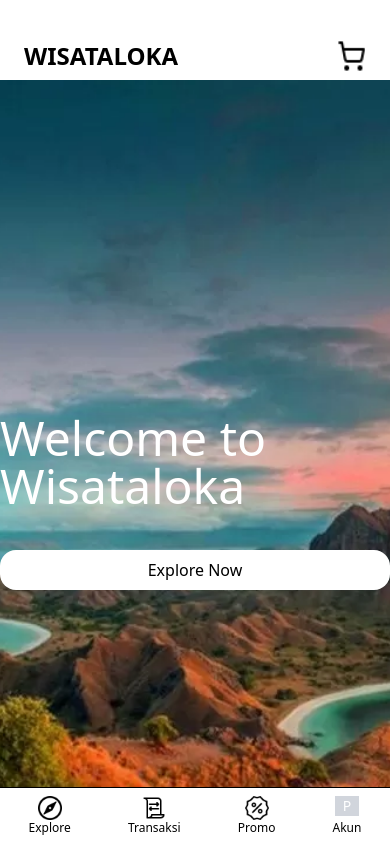
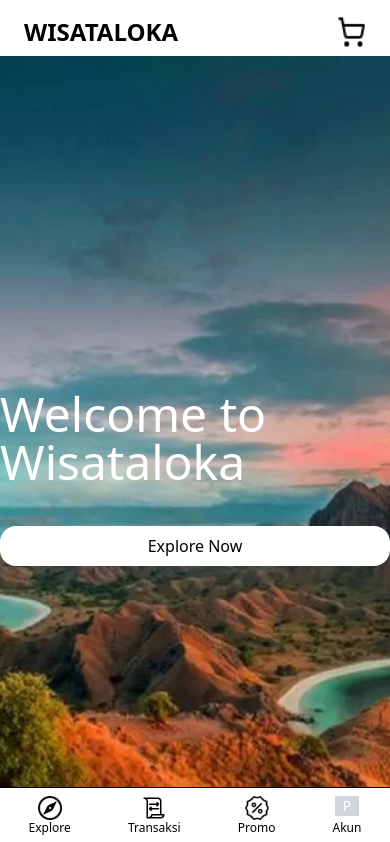
Before and after one commit to Ikwancfx7/wisataloka-travel-app, a React (Vite) app: page / in a window 390 px wide. Shown: the top 842 px of the page. Built offline with nearby package versions, Linux system fonts and the light colour scheme; no server answers.

Commit message:
update UI

```diff
--- a/src/api/ProfilePictureApi.jsx
+++ b/src/api/ProfilePictureApi.jsx
@@ -22,7 +22,7 @@ const ProfilePicture = () => {
               <img
                 src={user.profilePictureUrl}
                 alt="Profile"
-                className="w-full h-full object-cover rounded-full"
+                className="h-full object-cover rounded-full"
               />
             ) : (
               <div className="w-full h-full flex items-center justify-center bg-gray-300 text-sm text-white">
--- a/src/components/ActivitySearchCard.jsx
+++ b/src/components/ActivitySearchCard.jsx
@@ -3,7 +3,7 @@ const ActivitySearch = ({search, onSearchChange}) => {
         <div className="flex items-center justify-center w-full md:w-[300px]">
             <input
                 type="text"
-                placeholder="Cari aktivitas..."
+                placeholder="Search..."
                 value={search}
                 onChange={(e) => onSearchChange(e.target.value)}
                 className="w-full px-4 py-2 border rounded-lg shadow-sm focus:outline-none focus:ring-2 focus:ring-blue-500 bg-white"
--- a/src/components/CategoryFilter.jsx
+++ b/src/components/CategoryFilter.jsx
@@ -42,10 +42,10 @@ const CategoryFilter = ({ selectedCategory, onSelectCategory }) => {
   };
 
   return (
-    <div className="relative w-full md:w-[300px] hidden md:flex bg-white" ref={dropdownRef}>
+    <div className="relative w-full md:w-[300px] bg-white" ref={dropdownRef}>
       <input
         type="text"
-        placeholder="Cari kategori..."
+        placeholder="Search category..."
         value={searchTerm}
         onFocus={() => setShowDropdown(true)}
         onChange={(e) => {
@@ -55,11 +55,11 @@ const CategoryFilter = ({ selectedCategory, onSelectCategory }) => {
         className="w-full px-4 py-2 border rounded-lg shadow-sm focus:outline-none focus:ring-2 focus:ring-blue-500"
       />
       {showDropdown && (
-        <div className="absolute z-10 mt-1 w-full bg-white border rounded-lg shadow-md max-h-60 overflow-auto">
+        <div className="custom-scroll absolute z-10 mt-1 w-full bg-white border rounded-lg shadow-md max-h-60 overflow-auto">
           <button
             onClick={() => handleCategorySelect(null)}
-            className={`w-full text-left px-4 py-2 hover:bg-blue-100 ${
-              selectedCategory === null ? "bg-blue-600 text-white" : ""
+            className={`w-full text-left px-4 py-2 hover:bg-blue-100 cursor-pointer ${
+              selectedCategory === null ? "bg-blue-600 text-white hover:text-black" : ""
             }`}
           >
             Semua
@@ -69,8 +69,8 @@ const CategoryFilter = ({ selectedCategory, onSelectCategory }) => {
               <button
                 key={cat.id}
                 onClick={() => handleCategorySelect(cat.id)}
-                className={`w-full text-left px-4 py-2 hover:bg-blue-100 ${
-                  selectedCategory === cat.id ? "bg-blue-600 text-white" : ""
+                className={`w-full text-left px-4 py-2 hover:bg-blue-100 cursor-pointer ${
+                  selectedCategory === cat.id ? "bg-blue-600 text-white hover:text-black" : ""
                 }`}
               >
                 {cat.name}
--- a/src/components/Mobile/TopbarMobile.jsx
+++ b/src/components/Mobile/TopbarMobile.jsx
@@ -4,9 +4,9 @@ import { useCart } from "../../contexts/CartContext";
 const TopbarMobile = () => {
     const { totalQuantity } = useCart();
     return (
-        <div className="flex flex-row justify-between items-center w-full px-6 md:px-13 lg:px-15 pt-10 pb-2">
+        <div className="flex flex-row justify-between items-center w-full px-6 md:px-13 lg:px-15 pt-4 pb-2">
             <div className="flex flex-row justify-between items-center w-full ">
-                <h1 className="text-2xl font-semibold">WISATALOKA</h1>
+                <Link to="/" className="text-2xl font-semibold">WISATALOKA</Link>
             </div>
             <Link to="/cart" className="relative flex flex-col items-center text-xs">
                 <img src="/icons/shopping-cart.png" alt="Cart" className="w-8 h-8" />
--- a/src/layout/MainLayout.jsx
+++ b/src/layout/MainLayout.jsx
@@ -9,7 +9,7 @@ const MainLayout = () => {
   const isLandingPage = location.pathname === "/";
 
   return (
-    <div className="flex flex-col">
+    <div className="flex flex-col pb-15 md:pb-0">
       <div className={`sticky top-0 hidden md:flex w-full z-20 ${isLandingPage ? "absolute top-0 left-0" : "relative"}`}>
         <Navbar isLandingPage={isLandingPage} />
       </div>
```
